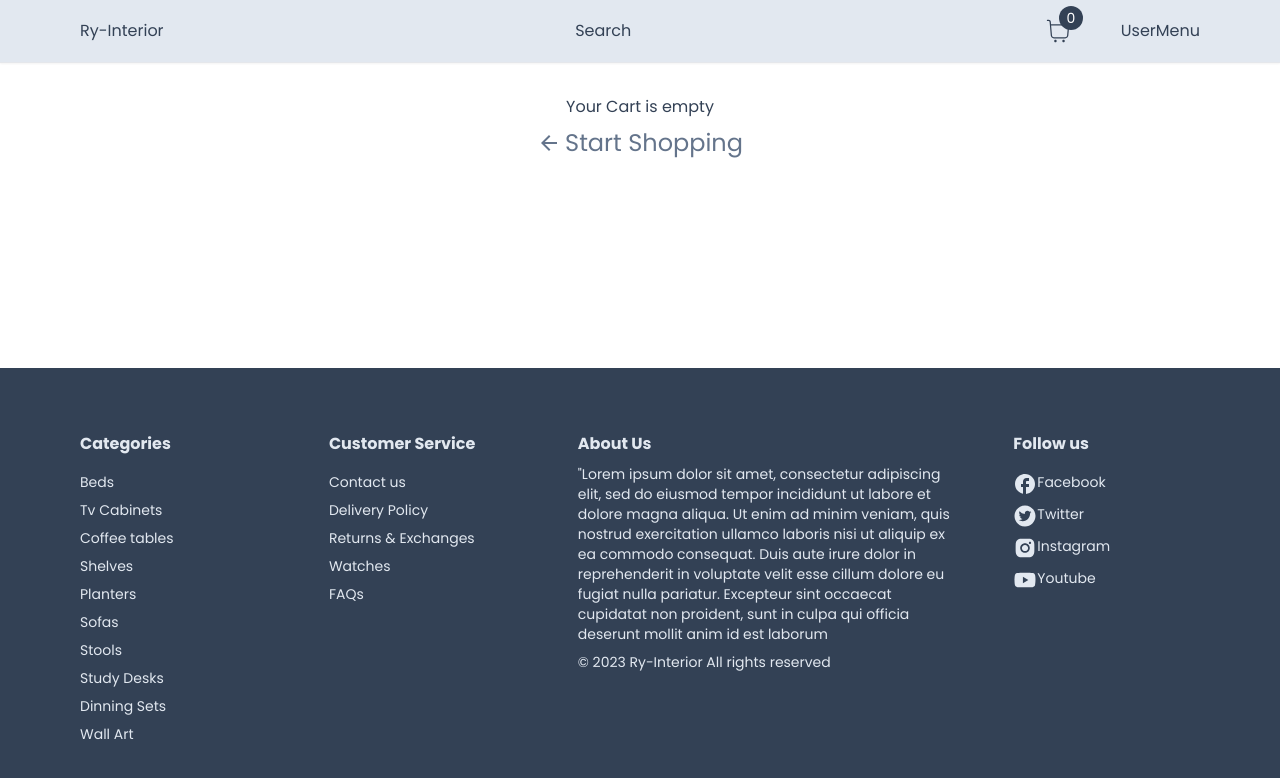
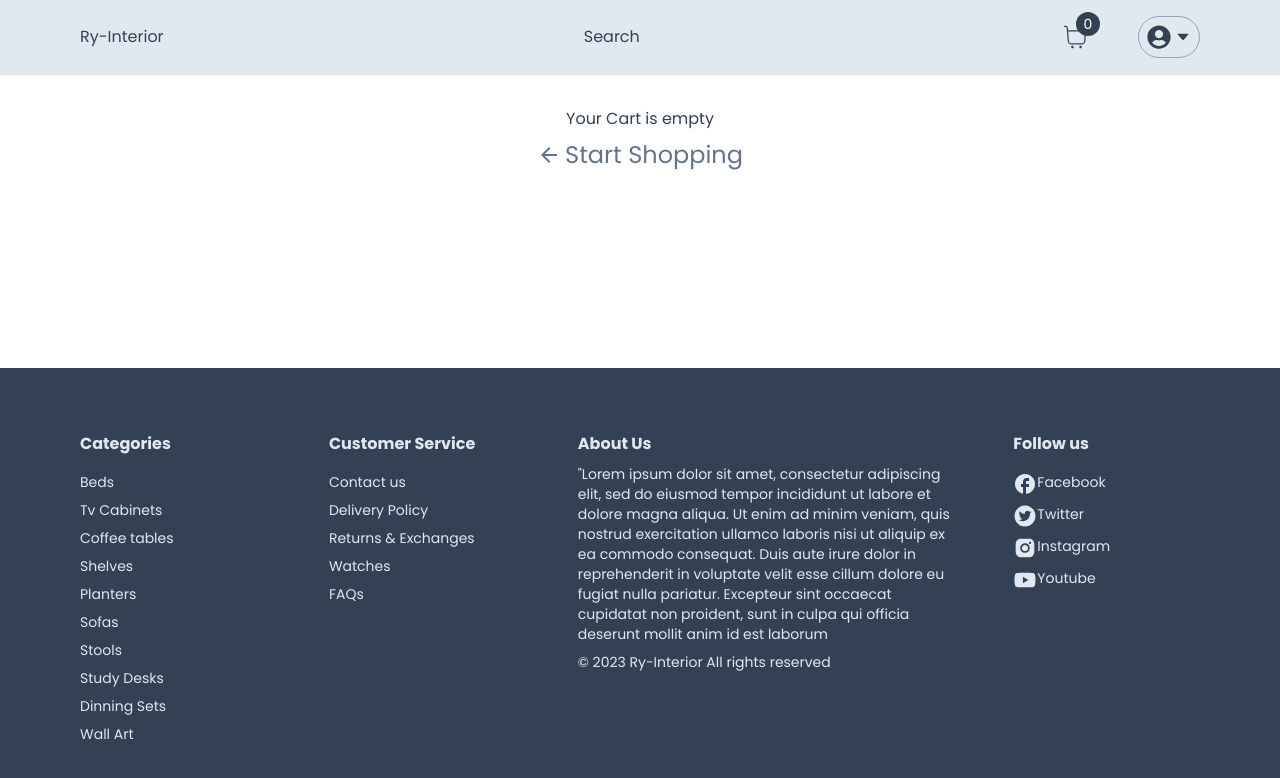
Before and after one commit to Francisomondi/Ry-Web-Shop, a Next.js app: page /cart in a window 1280 px wide. Shown: the top 778 px of the page. Built offline with nearby package versions, Linux system fonts and the light colour scheme; a web font is replaced by a local one.

Commit message:
user menu

```diff
--- /dev/null
+++ b/app/components/nav/BackDrop.tsx
@@ -0,0 +1,14 @@
+import React from 'react'
+
+interface BackDropProps{
+    onClick: ()=> void
+}
+
+const BackDrop:React.FC<BackDropProps> = ({onClick}) => {
+  return (
+    <div onClick={onClick}
+    className='z-20 bg-slate-200 opacity-50 w-screen h-screen fixed top-0 left-0 '></div>
+  )
+}
+
+export default BackDrop
--- /dev/null
+++ b/app/components/nav/MenuItem.tsx
@@ -0,0 +1,17 @@
+import React from 'react'
+
+interface MenuItemProps{
+    children: React.ReactNode
+    onClick: () => void
+}
+
+const MenuItem: React.FC<MenuItemProps> = ( {children, onClick}) => {
+  return (
+    <div onClick={onClick}
+    className='px-4 py-3 hover: bg-neutral-100 transition'>
+        {children}
+    </div>
+  )
+}
+
+export default MenuItem
--- a/app/components/nav/NavBar.tsx
+++ b/app/components/nav/NavBar.tsx
@@ -3,6 +3,7 @@
 import Link from 'next/link'
 import { Redressed } from "next/font/google";
 import CartCount from './CartCount';
+import UserMenu from './UserMenu';
 
 const redressed = Redressed({subsets: ['latin'],weight: ['400']})
 
@@ -20,7 +21,7 @@
             <div className={`${'hidden md:block'}`}>Search</div>
             <div className='flex items-center gap-8 md:gap-12'>
               <CartCount/>
-              <div>UserMenu</div>
+              <UserMenu/>
             </div>
           </div>
         </Container>
--- a/app/components/nav/UserMenu.tsx
+++ b/app/components/nav/UserMenu.tsx
@@ -1,7 +1,66 @@
-const UserMenu = () => {
-    return (
+"use client"
+import React, { useCallback, useState } from 'react'
+import Avatar from '../Avatar'
+import { AiFillCaretDown } from 'react-icons/ai'
+import Link from 'next/link'
+import MenuItem from './MenuItem'
+import { signOut } from 'next-auth/react'
+import BackDrop from './BackDrop'
 
+type Props = {}
+
+const UserMenu = (props: Props) => {
+    const [isOpen, setIsOpen] = useState(false)
+    const toggleOpen = useCallback(
+    () => {
+        setIsOpen(prev => !prev)
+    },
+    [],
     )
+
+return (
+    <>
+        <div className='relative z-30'>
+            <div onClick={toggleOpen}
+            className='p-2 border-[1px] border-slate-400 flex flex-row items-center
+            gap-1 rounded-full cursor-pointer hover:shadow-md transition
+            text-slate-700 '>
+                <Avatar/>
+                <AiFillCaretDown/>
+            </div>
+
+            {isOpen && (
+                <div className='absolute rounded-md shadow-md w-[170px]
+                bg-white overflow-hidden right-0 top-12 text-sm
+                flex flex-col cursor-pointer'>
+                    <div>
+                        <Link href={"/orders"}>
+                            <MenuItem onClick={toggleOpen}>Orders</MenuItem>
+                        </Link>
+                        <Link href={"/dashboard"}>
+                            <MenuItem onClick={toggleOpen}>Admin Dashboard</MenuItem>
+                        </Link>
+                        <MenuItem onClick={()=>{
+                            toggleOpen()
+                            signOut()
+                        }}>Logout</MenuItem>
+                    </div>
+
+                    <div>
+                    <Link href={"/login"}>
+                            <MenuItem onClick={toggleOpen}>Login</MenuItem>
+                        </Link>
+                        <Link href={"/register"}>
+                            <MenuItem onClick={toggleOpen}>Register</MenuItem>
+                        </Link>
+                    </div>
+
+                </div>
+            )}
+        </div>
+        {isOpen ? <BackDrop onClick={toggleOpen}/> : null}
+    </>
+)
 }
 
 export default UserMenu
--- a/app/login/LoginForm.tsx
+++ b/app/login/LoginForm.tsx
@@ -9,9 +9,9 @@
 import { AiOutlineGoogle } from "react-icons/ai"
 
 
-type Props = {}
 
-const LoginForm = (props: Props) => {
+
+const LoginForm = () => {
     const [isLoading, setIsLoading] = useState(false)
     const{register,handleSubmit,formState:{errors}} = useForm<FieldValues>({
         defaultValues:{
```
Also changed, not shown: app/register/RegisterForm.tsx (+4 -3 lines).
